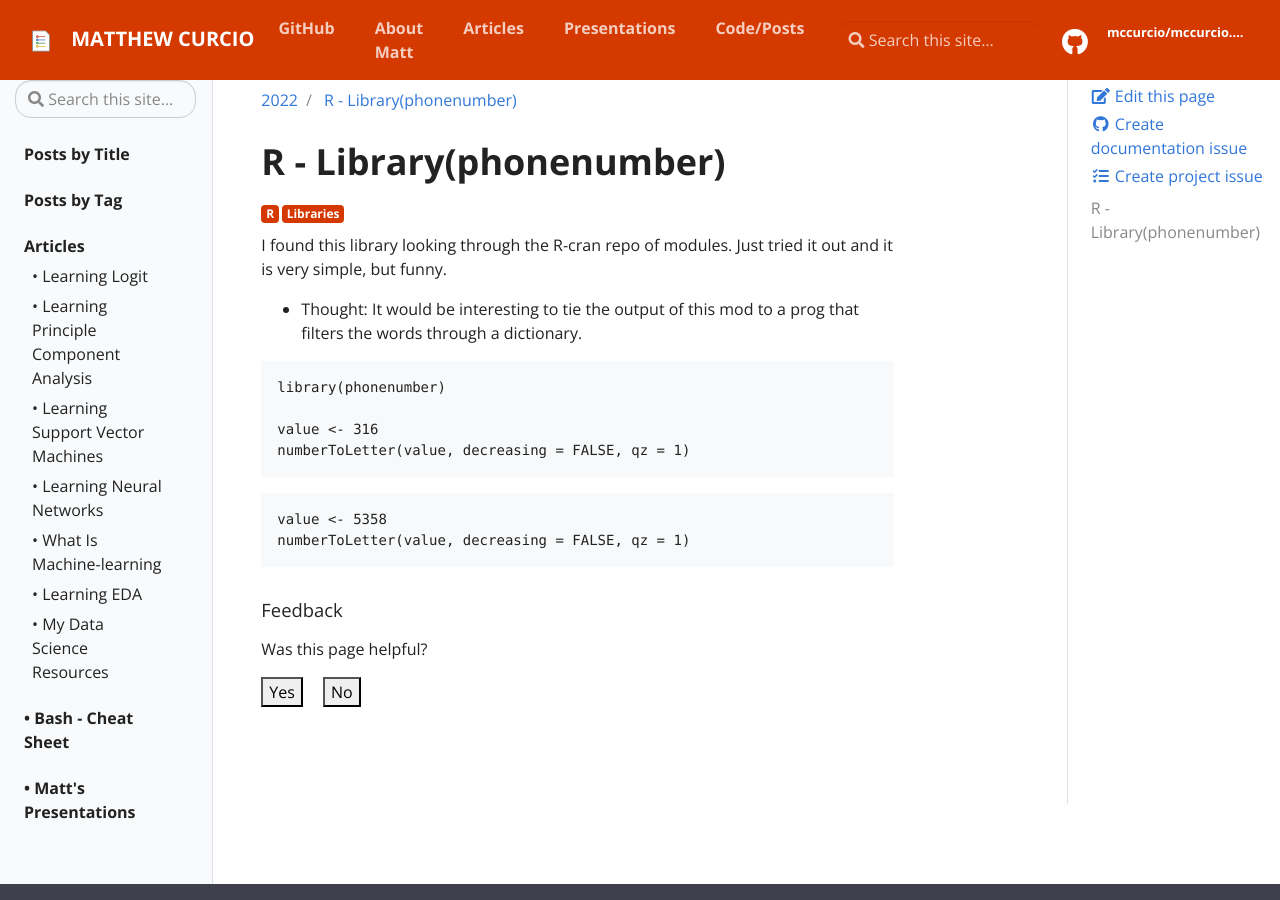
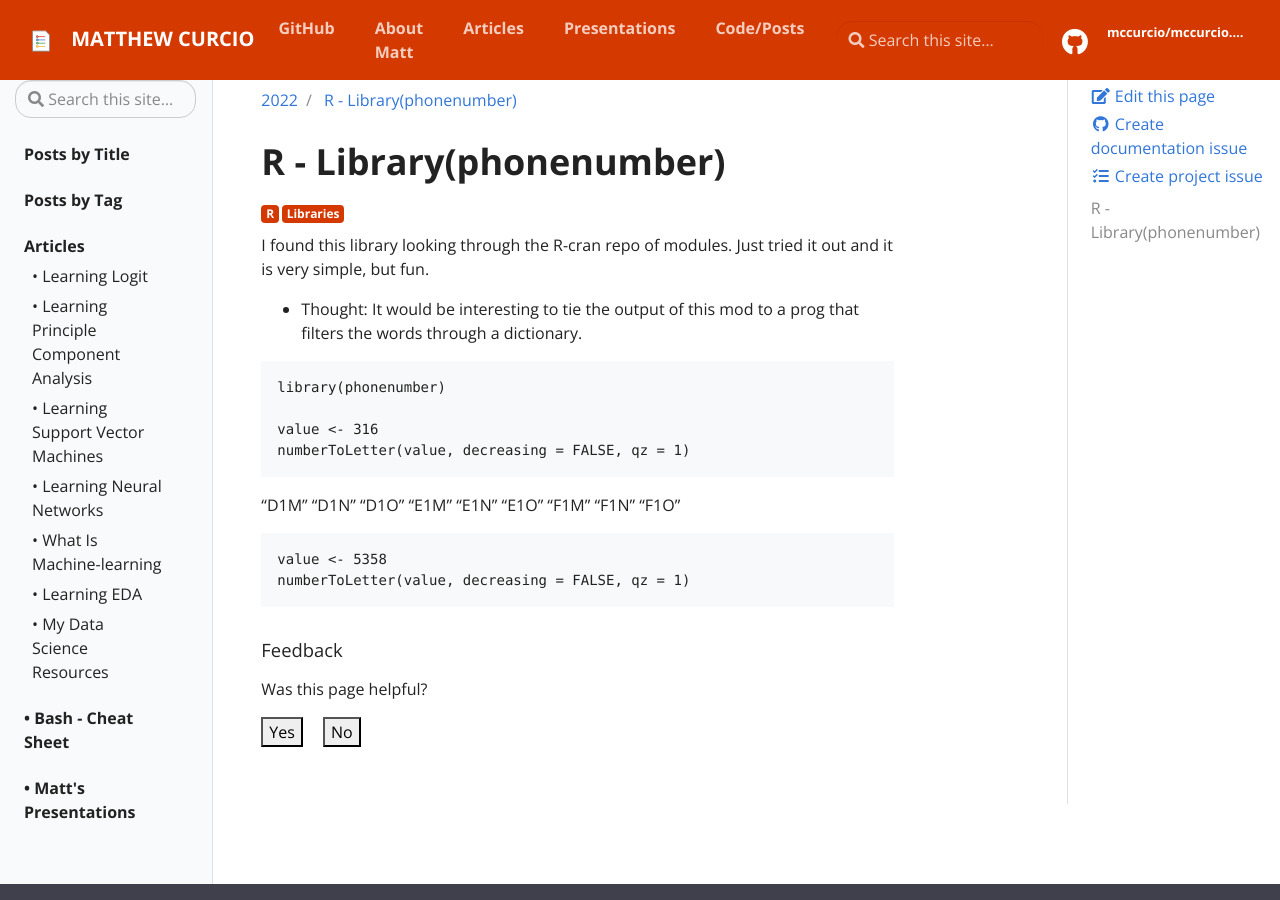
Before and after one commit to mccurcio/mccurcio.github.io, a Jekyll site: the page built from _posts/r/2022-06-23-r-phone-number-lib.md, in a window 1280 px wide and 900 px high. Built offline with Jekyll 4.4.1, drawn with Linux system fonts in a browser that asks for light colours; our own code applies the rules of GitHub Pages for plain Markdown files.

Commit message:
Update 2022-06-23-r-phone-number-lib.md

````diff
--- a/_posts/r/2022-06-23-r-phone-number-lib.md
+++ b/_posts/r/2022-06-23-r-phone-number-lib.md
@@ -5,7 +5,7 @@ tags: R Libraries
 
 
 I found this library looking through the R-cran repo of modules.
-Just tried it out and it is very simple, but funny.
+Just tried it out and it is very simple, but fun.
 
 - Thought: It would be interesting to tie the output of this mod to a prog that filters the words through a dictionary.
 
@@ -16,6 +16,7 @@ value <- 316
 numberToLetter(value, decreasing = FALSE, qz = 1)
 ```
 
+"D1M" "D1N" "D1O" "E1M" "E1N" "E1O" "F1M" "F1N" "F1O"
 
 ```{r}
 value <- 5358
````
